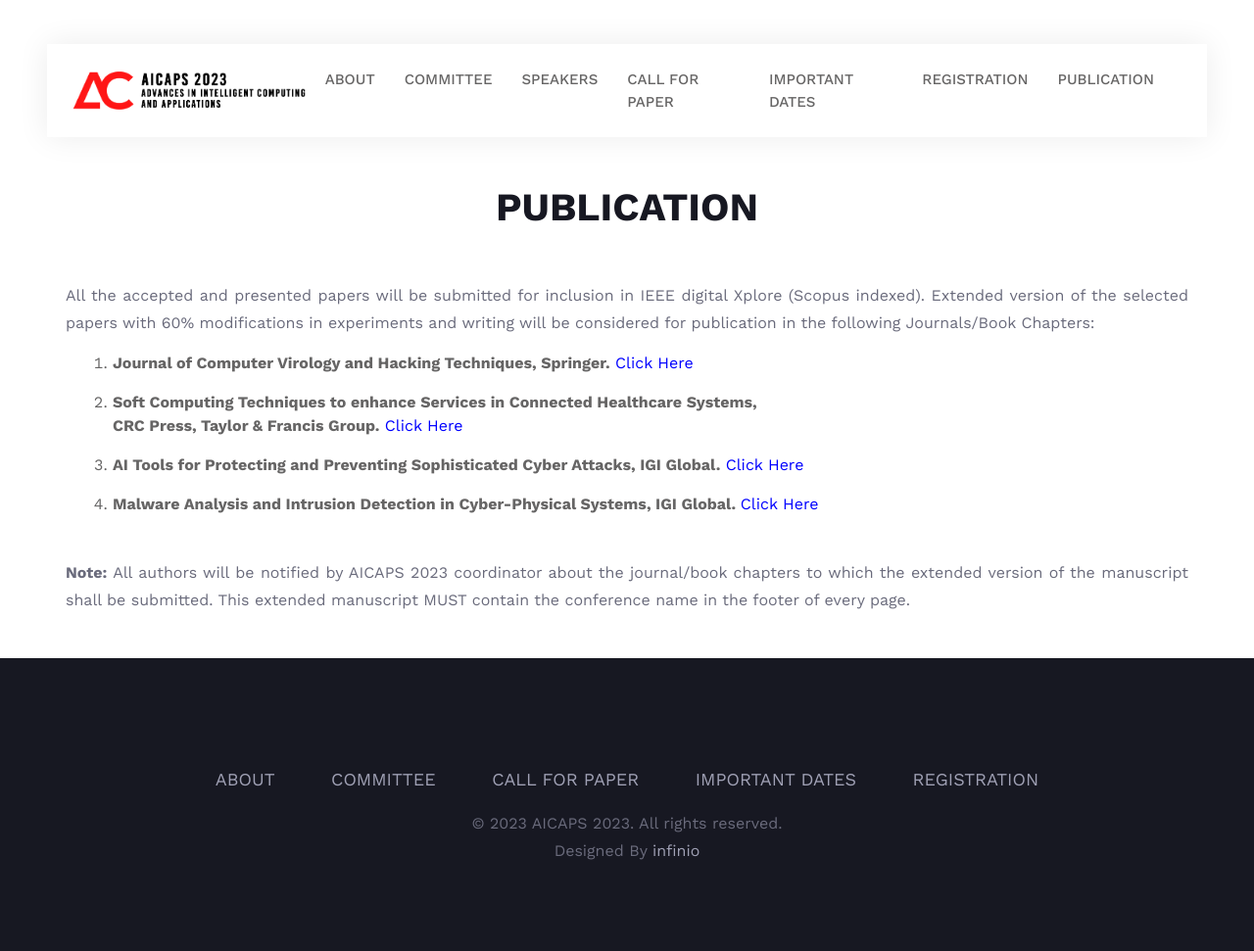
After one commit to jibinntcr/AICAPS_V2, a PHP site: page /publication.html in a window 1280 px wide. The commit adds this page. Shown: the whole page at 98% size. Run offline with PHP 8.4, Linux system fonts and the light colour scheme; some libraries are stand-ins or nearby versions.

Commit message:
publication page added

```diff
--- a/call-for-paper.html
+++ b/call-for-paper.html
@@ -81,6 +81,9 @@
               >
               <a href="registration.php" class="nav-item nav-link"
                 >Registration</a
+              >
+              <a href="publication.html" class="nav-item nav-link"
+                >publication</a
               >
             </div>
           </div>
--- a/committee.html
+++ b/committee.html
@@ -82,6 +82,9 @@
               >
               <a href="registration.php" class="nav-item nav-link"
                 >Registration</a
+              >
+              <a href="publication.html" class="nav-item nav-link"
+                >publication</a
               >
             </div>
           </div>
--- a/index.html
+++ b/index.html
@@ -94,6 +94,9 @@
               >
               <a href="registration.php" class="nav-item nav-link"
                 >Registration</a
+              >
+              <a href="publication.html" class="nav-item nav-link"
+                >publication</a
               >
             </div>
           </div>
--- /dev/null
+++ b/publication.html
@@ -0,0 +1,246 @@
+<!DOCTYPE html>
+<html lang="zxx">
+  <head>
+    <meta charset="UTF-8" />
+    <meta name="description" content="Manup Template" />
+    <meta name="keywords" content="Manup, unica, creative, html" />
+    <meta name="viewport" content="width=device-width, initial-scale=1.0" />
+    <meta http-equiv="X-UA-Compatible" content="ie=edge" />
+    <title>Publication | AICAPS 2023</title>
+
+    <!-- Google Font -->
+    <link
+      href="https://fonts.googleapis.com/css?family=Work+Sans:400,500,600,700,800,900&display=swap"
+      rel="stylesheet"
+    />
+    <link
+      href="https://fonts.googleapis.com/css?family=Poppins:400,500,600,700&display=swap"
+      rel="stylesheet"
+    />
+
+    <!-- Css Styles -->
+    <link rel="stylesheet" href="css/bootstrap.min.css" type="text/css" />
+    <link rel="stylesheet" href="css/font-awesome.min.css" type="text/css" />
+    <link rel="stylesheet" href="css/elegant-icons.css" type="text/css" />
+    <link rel="stylesheet" href="css/owl.carousel.min.css" type="text/css" />
+    <link rel="stylesheet" href="css/magnific-popup.css" type="text/css" />
+    <link rel="stylesheet" href="css/slicknav.min.css" type="text/css" />
+    <link rel="stylesheet" href="css/style.css" type="text/css" />
+    <!-- <link rel="stylesheet" href="css/tablestyle.css" type="text/css"> -->
+  </head>
+
+  <body>
+    <div class="container-xxl p-0">
+      <!-- Page Preloder -->
+      <div id="preloder">
+        <div class="loader"></div>
+      </div>
+
+      <div class="container-fluid nav-bar bg-transparent">
+        <nav class="navbar navbar-expand-lg bg-white navbar-light py-0 px-4">
+          <a
+            href="index.html"
+            class="navbar-brand d-flex align-items-center text-center"
+          >
+            <img
+              src="img/logo_cap.png"
+              class="m-0 text-primary"
+              style="width: 250px"
+            />
+          </a>
+          <button
+            type="button"
+            class="navbar-toggler"
+            data-bs-toggle="collapse"
+            data-bs-target="#navbarCollapse"
+          >
+            <span class="navbar-toggler-icon"></span>
+          </button>
+          <div class="collapse navbar-collapse" id="navbarCollapse">
+            <div class="navbar-nav ms-auto">
+              <a href="index.html#about" class="nav-item nav-link active"
+                >About</a
+              >
+              <a href="committee.html" class="nav-item nav-link">Committee</a>
+              <a href="speakers.html" class="nav-item nav-link">Speakers</a>
+              <a href="call-for-paper.html" class="nav-item nav-link"
+                >Call For Paper</a
+              >
+              <a href="index.html#imp_dates" class="nav-item nav-link"
+                >Important Dates</a
+              >
+              <a href="registration.php" class="nav-item nav-link"
+                >Registration</a
+              >
+              <a href="publication.html" class="nav-item nav-link"
+                >Publication</a
+              >
+            </div>
+          </div>
+        </nav>
+      </div>
+
+      <section class="story-section pt-5">
+        <div class="container">
+          <div class="row">
+            <div class="col-lg-12">
+              <div class="section-title text-uppercase">
+                <h2>Publication</h2>
+              </div>
+            </div>
+          </div>
+          <p align="justify">
+            All the accepted and presented papers will be submitted for
+            inclusion in IEEE digital Xplore (Scopus indexed). Extended version
+            of the selected papers with 60% modifications in experiments and
+            writing will be considered for publication in the following
+            Journals/Book Chapters:
+          </p>
+          <div class="story-left">
+            <div class="story-item">
+              <div class="si-text">
+                <ol class="ms-5 mt5">
+                  <li class="mb-3">
+                    <b
+                      >Journal of Computer Virology and Hacking Techniques,
+                      Springer.</b
+                    >
+                    <a
+                      target="_blank"
+                      href="https://www.springer.com/journal/11416"
+                      style="color: blue"
+                    >
+                      Click Here
+                    </a>
+                  </li>
+                  <li class="mb-3">
+                    <b
+                      >Soft Computing Techniques to enhance Services in
+                      Connected Healthcare Systems,<br />
+                      CRC Press, Taylor &amp; Francis Group.</b
+                    ><a
+                      target="_blank"
+                      style="color: blue"
+                      href="assets/pdf/CALL FOR BOOK CHAPTER-CONNECTED HEALTHCARE SYSTEMS.jpg"
+                    >
+                      Click Here
+                    </a>
+                  </li>
+                  <li class="mb-3">
+                    <b>
+                      AI Tools for Protecting and Preventing Sophisticated Cyber
+                      Attacks, IGI Global.</b
+                    >
+                    <a
+                      target="_blank"
+                      style="color: blue"
+                      href="https://www.igi-global.com/publish/call-for-papers/call-details/6043"
+                    >
+                      Click Here
+                    </a>
+                  </li>
+                  <li class="mb-3">
+                    <b>
+                      Malware Analysis and Intrusion Detection in Cyber-Physical
+                      Systems, IGI Global.
+                    </b>
+                    <a
+                      target="_blank"
+                      style="color: blue"
+                      href="https://www.igi-global.com/book/malware-analysis-intrusion-detection-
+                    cyber/315008"
+                    >
+                      Click Here
+                    </a>
+                  </li>
+                </ol>
+              </div>
+            </div>
+          </div>
+          <p class="justify-para">
+            <b>Note:</b> All authors will be notified by AICAPS 2023 coordinator
+            about the journal/book chapters to which the extended version of the
+            manuscript shall be submitted. This extended manuscript MUST contain
+            the conference name in the footer of every page.
+          </p>
+        </div>
+      </section>
+      <!-- Story Section End -->
+      <!-- IMPORTANT DATES START -->
+      <!-- IMPORTANT DATES END -->
+      <footer class="footer-section">
+        <div class="container">
+          <div class="row">
+            <div class="col-lg-12">
+              <div class="footer-text">
+                <ul>
+                  <li>
+                    <a href="index.html#about">ABOUT</a>
+                  </li>
+                  <li>
+                    <a href="committee.html">COMMITTEE</a>
+                  </li>
+                  <li>
+                    <a href="call-for-paper.html">CALL FOR PAPER</a>
+                  </li>
+
+                  <li>
+                    <a href="index.html#imp_dates">IMPORTANT DATES</a>
+                  </li>
+                  <!-- <li><a href="./blog.html">Blog</a></li> -->
+                  <li>
+                    <a href="registration.php">REGISTRATION</a>
+                  </li>
+                </ul>
+                <div class="copyright-text">
+                  <p>
+                    <!-- Link back to Colorlib can't be removed. Template is licensed under CC BY 3.0. -->
+                    &copy;
+                    <script>
+                      document.write(new Date().getFullYear());
+                    </script>
+                    AICAPS 2023. All rights reserved.
+                    <br />Designed By
+                    <a href="http://infinio.co.in/" target="_blank">infinio</a>
+                  </p>
+                </div>
+              </div>
+            </div>
+          </div>
+        </div>
+      </footer>
+    </div>
+    <!-- Footer Section End -->
+    <!-- Google tag (gtag.js) -->
+    <script
+      async
+      src="https://www.googletagmanager.com/gtag/js?id=G-ZZ4D32S7RC"
+    ></script>
+    <script>
+      window.dataLayer = window.dataLayer || [];
+      function gtag() {
+        dataLayer.push(arguments);
+      }
+      gtag("js", new Date());
+
+      gtag("config", "G-ZZ4D32S7RC");
+    </script>
+    <!-- Js Plugins -->
+    <script src="js/jquery-3.3.1.min.js"></script>
+    <script src="https://cdn.jsdelivr.net/npm/bootstrap@5.0.0/dist/js/bootstrap.bundle.min.js"></script>
+    <script src="js/bootstrap.min.js"></script>
+    <script src="js/jquery.magnific-popup.min.js"></script>
+    <script src="js/jquery.countdown.min.js"></script>
+    <script src="js/jquery.slicknav.js"></script>
+    <script src="js/owl.carousel.min.js"></script>
+    <script src="js/main.js"></script>
+    <script src="http://ajax.googleapis.com/ajax/libs/jquery/1.11.0/jquery.min.js"></script>
+
+    <script src="lib/wow/wow.min.js"></script>
+    <script src="lib/owlcarousel/owl.carousel.min.js"></script>
+
+    <!-- Template Javascript -->
+    <script src="js/mainO.js"></script>
+    <script src="https://code.jquery.com/jquery-3.4.1.min.js"></script>
+  </body>
+</html>
--- a/registration.php
+++ b/registration.php
@@ -58,6 +58,7 @@
                         <a href="call-for-paper.html" class="nav-item nav-link">Call For Paper</a>
                         <a href="index.html#imp_dates" class="nav-item nav-link">Important Dates</a>
                         <a href="registration.php" class="nav-item nav-link">Registration</a>
+                        <a href="publication.html" class="nav-item nav-link">publication</a>
                     </div>
                 </div>
             </nav>
--- a/speakers.html
+++ b/speakers.html
@@ -81,6 +81,9 @@
               >
               <a href="registration.php" class="nav-item nav-link"
                 >Registration</a
+              >
+              <a href="publication.html" class="nav-item nav-link"
+                >publication</a
               >
             </div>
           </div>
```
Also changed, not shown: assets/pdf/CALL FOR BOOK CHAPTER-CONNECTED HEALTHCARE SYSTEMS.jpg (added).
